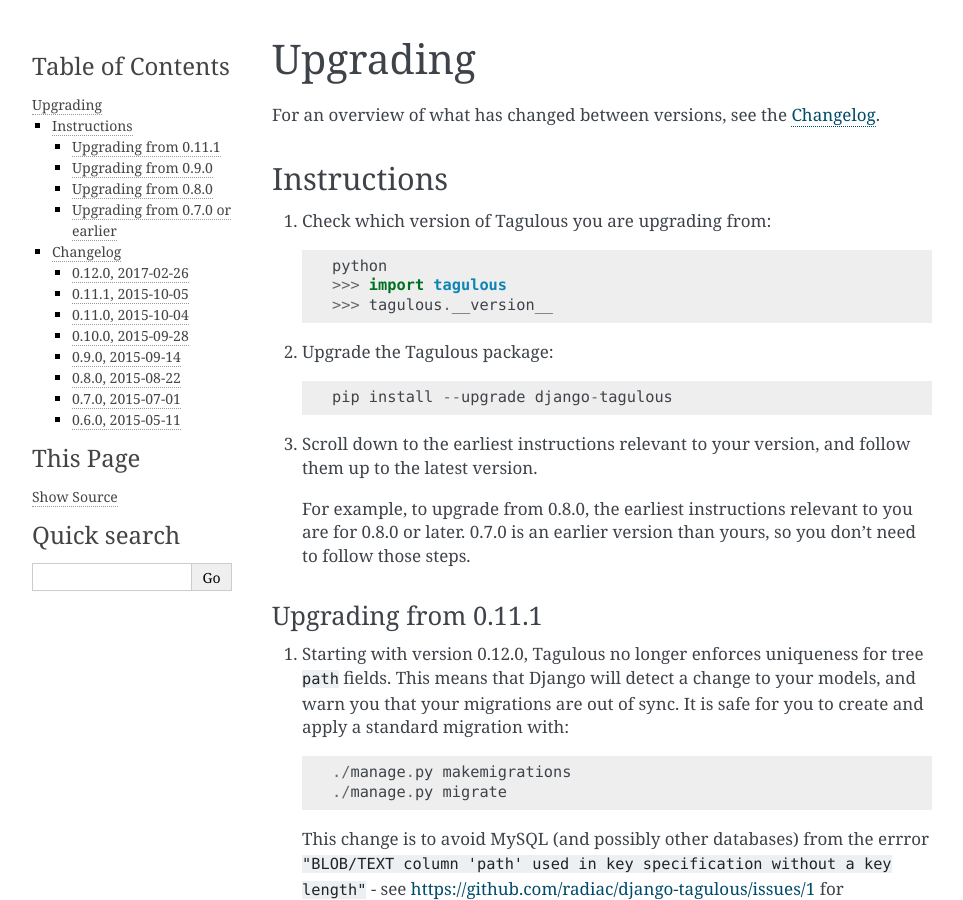
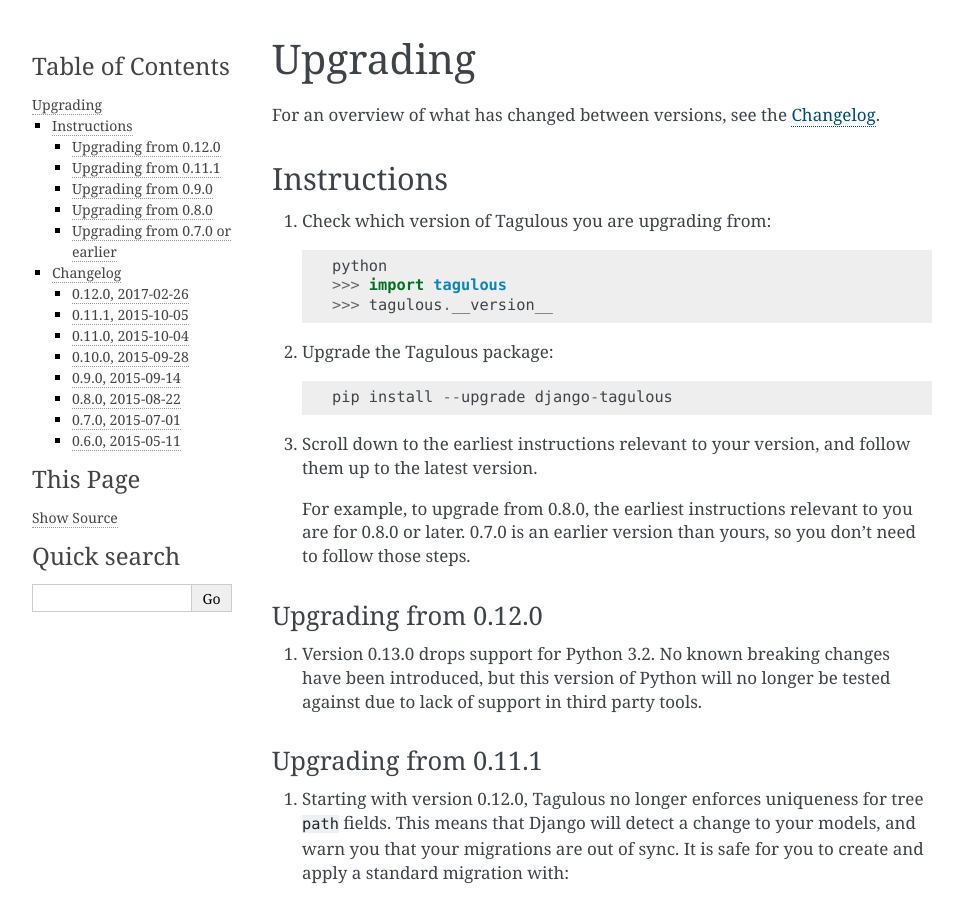
Before and after one commit to radiac/django-tagulous, a Sphinx documentation site: the page built from docs/upgrading.rst, in a window 1280 px wide and 900 px high. Shown: the whole window, without its empty margins (148-1111 px from the left). Built offline with Sphinx 7.4.7, drawn with Linux system fonts in a browser that asks for light colours.

```diff
--- a/README.rst
+++ b/README.rst
@@ -25,7 +25,7 @@ Features
 * Supports trees of nested tags, for detailed categorisation
 * Admin support for managing tags and tagged models
 
-Version 0.12.0; supports Django 1.4.2 to 1.10, on Python 2.7 to 3.5.
+Version 0.12.0; supports Django 1.4.2 to 1.10, on Python 2.7 and 3.3 to 3.5.
 
 See the `Documentation <http://radiac.net/projects/django-tagulous/documentation/>`_
 for details of how Tagulous works; in particular:
--- a/docs/installation.rst
+++ b/docs/installation.rst
@@ -7,8 +7,8 @@ Requirements
 
 These packages are required:
 
-* `Django <https://www.djangoproject.com/>`_ 1.4.2 to 1.10, on Python 2.7 to
-  3.5.
+* `Django <https://www.djangoproject.com/>`_ 1.4.2 to 1.10, on Python 2.7 and
+  3.3 to 3.5.
 
 These packages are recommended, but optional:
 
--- a/docs/upgrading.rst
+++ b/docs/upgrading.rst
@@ -24,6 +24,14 @@ Instructions
    For example, to upgrade from 0.8.0, the earliest instructions relevant to
    you are for 0.8.0 or later. 0.7.0 is an earlier version than yours, so you
    don't need to follow those steps.
+
+
+Upgrading from 0.12.0
+---------------------
+
+1. Version 0.13.0 drops support for Python 3.2. No known breaking changes have
+   been introduced, but this version of Python will no longer be tested against
+   due to lack of support in third party tools.
 
 
 .. _upgrade_0-11-1
--- a/setup.py
+++ b/setup.py
@@ -149,7 +149,6 @@ setup(
         'Programming Language :: Python :: 2',
         'Programming Language :: Python :: 2.7',
         'Programming Language :: Python :: 3',
-        'Programming Language :: Python :: 3.2',
         'Programming Language :: Python :: 3.3',
         'Programming Language :: Python :: 3.4',
         'Programming Language :: Python :: 3.5',
@@ -159,6 +158,9 @@ setup(
         'Framework :: Django :: 1.6',
         'Framework :: Django :: 1.7',
         'Framework :: Django :: 1.8',
+        'Framework :: Django :: 1.9',
+        'Framework :: Django :: 1.10',
+        'Framework :: Django :: 1.11',
     ],
     extras_require = {
         'dev': ['tox', 'jasmine'],
```
Also changed, not shown: .travis.yml, 1 other file.
